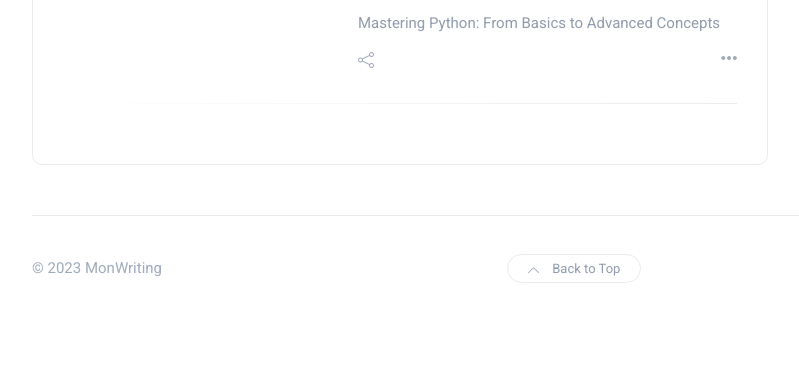
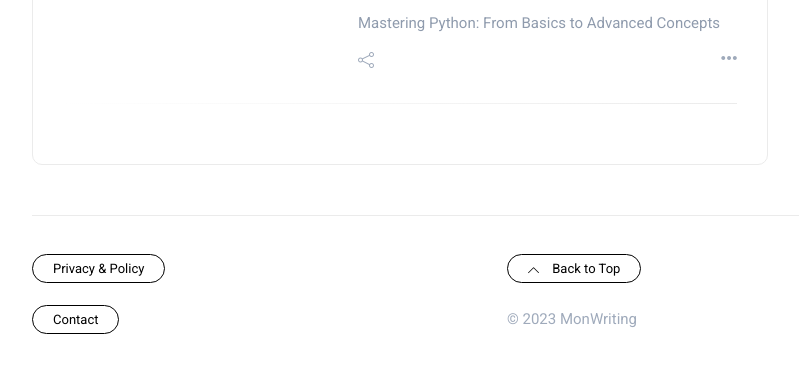
Before and after one commit to AbdurRahman111/MonWriting-Website-Official, a Django app: page / in a window 1280 px wide. Shown: the part 3677-4050 px from the top of the page, without its empty margins (50-849 px from the left). Before the commit the page ends 3960 px from the top, so only its background shows below. Run offline with Django 3.2, Linux system fonts and the light colour scheme; data comes from the database, SQL or seed files in the repository; both versions use the stored data as it was after the commit; some libraries are stand-ins or nearby versions.

Commit message:
Footer Addings of contact and privacy option

```diff
--- a/home/templates/base.html
+++ b/home/templates/base.html
@@ -33,6 +33,25 @@
      crossorigin="anonymous"></script>
 
     <meta name="google-adsense-account" content="ca-pub-2975170382844006">
+
+
+    <style>
+        .out_round_redius {
+            color: black;
+            font-size: 13px;
+            border: 1px solid black;
+            text-decoration: none;
+            border-radius: 25px;
+            padding: 6px 20px;
+            z-index: 4;
+            transition: all 0.3s ease-in-out;
+        }
+
+        .out_round_redius:hover {
+            color: #fe1800;
+            border-color: #fe1800;
+        }
+    </style>
 </head>
 
 <body>
@@ -145,13 +164,27 @@
                 <div class="footer-inner">
                     <div class="row d-flex align-items-center gy-4">
                         <div class="col-md-5">
-                            <span class="copyright">&copy; 2023 MonWriting</span>
+                            <div>
+                                <a href="{% url 'privacy_policy' %}" id="" class="out_round_redius">
+                                    Privacy & Policy
+                                </a>
+                            </div><br>
+                            <div>
+                                <a href="{% url 'contact' %}" id="" class="out_round_redius" >
+                                    Contact
+                                </a>
+                            </div>
                         </div>
                         <div class="col-md-2" style="">
+                            <div>
                             <a href="#" id="return-to-top" class="">
                                 <i class="icon-arrow-up"></i>
                                 Back to Top
                             </a>
+                            </div><br>
+                            <div>
+                            <span class="copyright">&copy; 2023 MonWriting</span>
+                            </div>
                         </div>
                         <div class="col-md-5">
                             <div class="float-md-end" id="google_translate_element"></div>
--- a/home/templates/index.html
+++ b/home/templates/index.html
@@ -408,7 +408,7 @@
                                             <span class="post-format-sm">
                                                 <i class="icon-picture"></i>
                                             </span>
-                                            <a href="{% url 'writer' article.get_profile.user.username %}">
+                                            <a href="{% url 'article_details' article.slug %}">
                                                 <div class="inner">
                                                     <img src="{% if article.image %}{{ article.image.url }}{% else %}{% static 'images/default-img.webp' %}{% endif %}" alt="">
                                                 </div>
--- a/static/css/style.css
+++ b/static/css/style.css
@@ -1401,9 +1401,9 @@ footer .footer-inner .copyright {
 }
 
 #return-to-top {
-    color: #8f9bad;
+    color: black;
     font-size: 13px;
-    border: 1px solid #ebebeb;
+    border: 1px solid black;
     text-decoration: none;
     border-radius: 25px;
     padding: 6px 20px;
```
Also changed, not shown: db.sqlite3.
